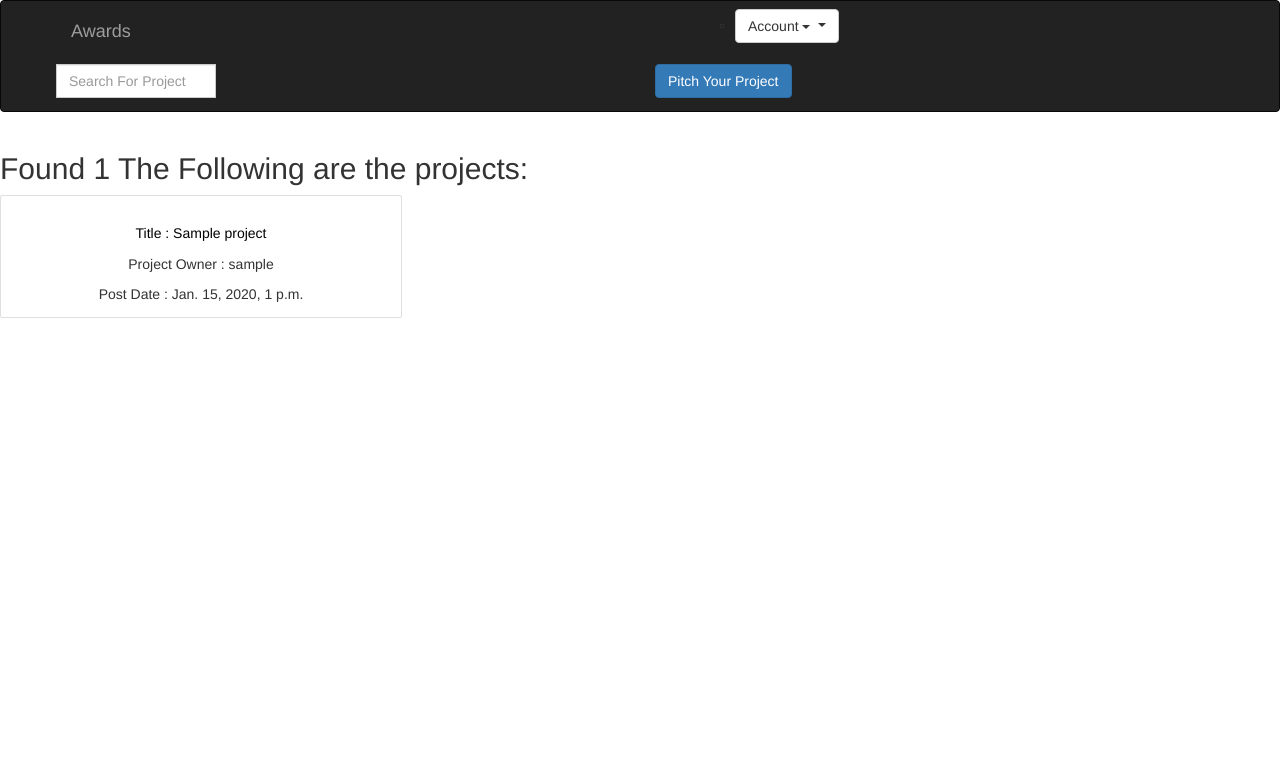
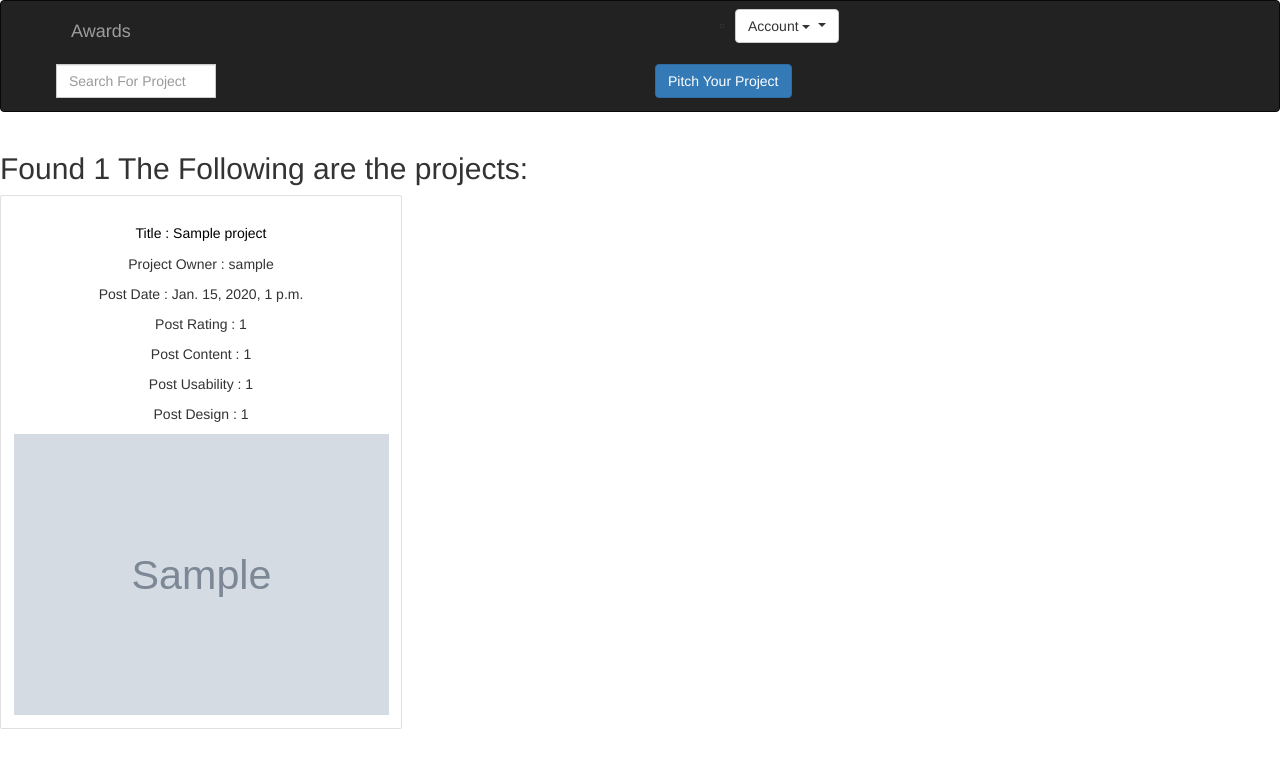
Before and after one commit to EmmanuelMuchiri/Awards, a Django app: page / in a window 1280 px wide. Shown: the top 768 px of the page. Run offline with Django 3.2, Linux system fonts and the light colour scheme; a user stored in the database is signed in; tables that the repository leaves empty hold one stand-in row (values such as "Sample post"); grey boxes marked "Sample" are stand-in pictures; some libraries are stand-ins or nearby versions.

Commit message:
added some more properties of the project to be displayed on the index.html

```diff
--- a/award/templates/index.html
+++ b/award/templates/index.html
@@ -34,6 +34,12 @@
             </a>
             <p class="card-text"><span class="date">Project Owner : {{project.owner}}</span></p>
             <p class="card-text"><span class="date">Post Date : {{project.pub_date}}</span></p>
+            <p class="card-text"><span class="date">Post Rating : {{project.design}}</span></p>
+            <p class="card-text"><span class="date">Post Content : {{project.content}}</span></p>
+            <p class="card-text"><span class="date">Post Usability : {{project.usability}}</span></p>
+            <p class="card-text"><span class="date">Post Design : {{project.design}}</span></p>
+        <img src="{{project.project_image.url}}" class="img-responsive" alt="project_image">
+
           </div>
         </div>
       </div>
```
Also changed, not shown: media/projects/pencil.jpeg (added).
